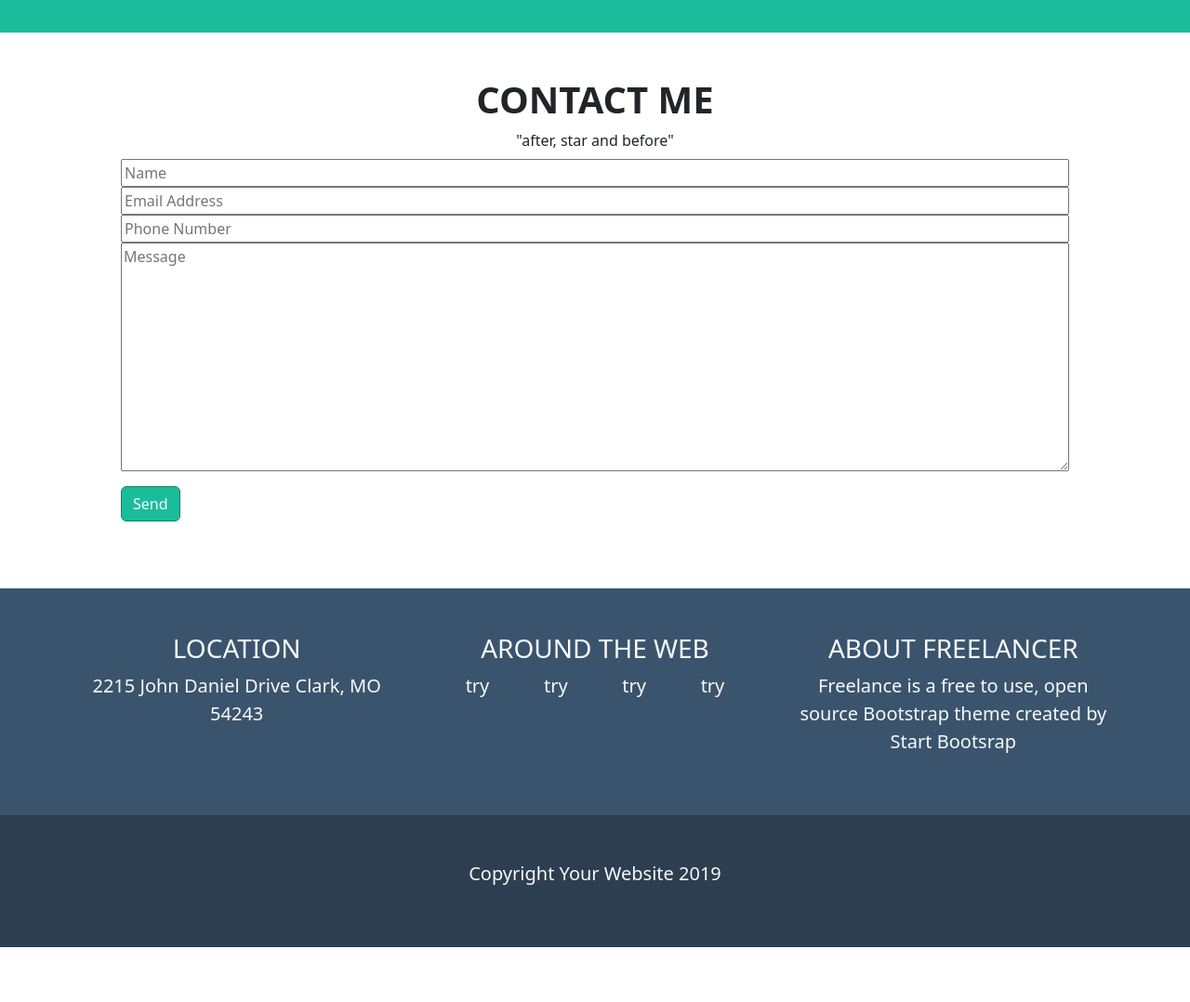
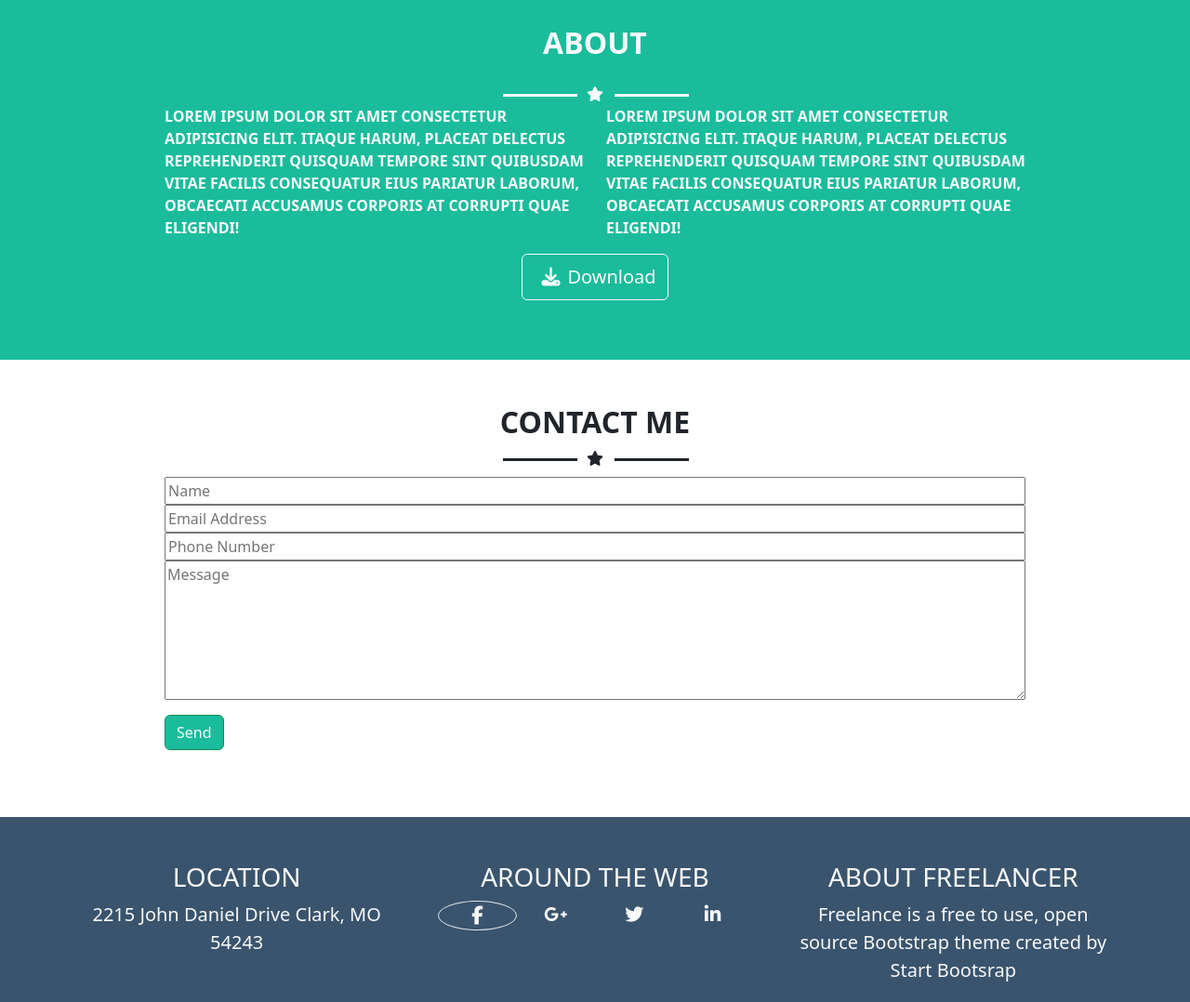
Before and after one commit to CalinCretu/html-css-bootstrap-freelancer, a plain HTML site: page index.html in a window 1280 px wide. Shown: the part 1497-2575 px from the top of the page at 93% size. Before the commit the page ends 2516 px from the top, so only its background shows below. Drawn offline with nearby package versions, Linux system fonts and the light colour scheme.

Commit message:
ADD - before_and_after

```diff
--- a/css/app.css
+++ b/css/app.css
@@ -17,3 +17,30 @@
 .bg-dark-blue {
   background-color: var(--dark-blue);
 }
+
+
+.star-line {
+  position: relative;
+}
+
+.star-line::before {
+  content: "";
+  display: block;
+  width: 80px;
+  height: 3px;
+  background: currentColor;
+  left: 30px;
+  top: 50%;
+  position: absolute;
+}
+
+.star-line::after {
+  content: "";
+  display: block;
+  width: 80px;
+  height: 3px;
+  background: currentColor;
+  left: -90px;
+  top: 50%;
+  position: absolute;
+}
--- a/index.html
+++ b/index.html
@@ -29,19 +29,35 @@
   <main>
     <section class="hero bg-green py-5">
       <div class="container d-flex justify-content-center">
-        <div class="row">
-          <div class="col-12 text-center text-light text-uppercase fw-bold">
-            <img class="img-fluid" src="" alt="">
-            <h1 class="fs-1 fw-bold"> Start Bootstrap</h1>
-            <div>"after, star and before"</div>
-            <div>
-              <div>Graphic Artist - Web Designer - Illustrator</div>
+        <div class="row row-cols-1 justify-content-center">
+          <div class="col text-center text-light text-uppercase fw-bold ">
+            <div class="col">
+              <img class="img-fluid pb-3" src="img/avatar.svg" alt="">
+            </div>
+            <div class="col">
+              <h1 class="fs-1 fw-bold">Start Bootstrap</h1>
+            </div>
+            <div class="col">
+              <span class="star-line py-2"><i class="fa-solid fa-star"></i></span>
+            </div>
+            <div>Graphic Artist - Web Designer - Illustrator</div>
+          </div>
+        </div>
+      </div>
+    </section>
+    <section class="portfolio py-5">
+      <div class="container d-flex justify-content-center">
+        <div class="row row-cols-1 justify-content-center">
+          <div class="col text-center text-dark text-uppercase fw-bold ">
+            <div class="col">
+              <h1 class="fs-3 fw-bold">Portfolio</h1>
+            </div>
+            <div class="col">
+              <span class="star-line py-2"><i class="fa-solid fa-star"></i></span>
             </div>
           </div>
-    </section>
-    <section class="portfolio text-center py-5">
-      <h1 class="fs-1 fw-bold text-uppercase">Portfolio</h1>
-      <div>"after, star and before"</div>
+        </div>
+      </div>
       <div class="container">
         <div class="row row-cols-3 py-4 gy-4">
           <div class="col"><img src="img/cabin.png" class="rounded-3 img-fluid" alt=""></div>
@@ -55,13 +71,15 @@
     </section>
     <section class="about bg-green py-5">
       <div class="container d-flex justify-content-center">
-        <div class="row">
-          <div class="col-12 text-center text-light text-uppercase fw-bold">
+        <div class="row justify-content-center">
+          <div class="col-10 text-center text-light text-uppercase fw-bold">
             <img src="" alt="">
-            <h1 class="fs-1 mb-4 fw-bold">About</h1>
-            <div>"after, star and before"</div>
+            <h1 class="fs-2 mb-4 fw-bold">About</h1>
+            <div class="col">
+              <span class="star-line py-2"><i class="fa-solid fa-star"></i></span>
+            </div>
             <div class="contaier">
-              <div class="row my-4 px-5">
+              <div class="row">
                 <div class="col-6 text-start">Lorem ipsum dolor sit amet consectetur adipisicing elit. Itaque harum,
                   placeat
                   delectus reprehenderit quisquam tempore sint quibusdam vitae facilis consequatur eius pariatur
@@ -79,19 +97,21 @@
           </div>
     </section>
     <section class="contact-me text-center py-5">
-      <h1 class="fs-1 fw-bold text-uppercase">Contact Me</h1>
-      <div>"after, star and before"</div>
+      <h1 class="fs-2 fw-bold text-uppercase">Contact Me</h1>
+      <div class="col">
+        <span class="star-line py-2"><i class="fa-solid fa-star"></i></span>
+      </div>
       <div class="container my-2">
-        <div class="row px-5">
-          <div class="col-12 d-flex flex-column">
+        <div class="row justify-content-center">
+          <div class="col-10 d-flex flex-column">
             <input type="text" placeholder="Name">
             <input type="email" placeholder="Email Address">
             <input type="text" placeholder="Phone Number">
-            <textarea name="" id="" cols="30" rows="10" placeholder="Message"></textarea>
-          </div>
-          <div class="text-start my-3">
-            <button class="btn btn-success bg-green"><a class="text-decoration-none text-light"
-                href="#">Send</a></button>
+            <textarea name="" id="" cols="30" rows="6" placeholder="Message"></textarea>
+            <div class="text-start my-3">
+              <button class="btn btn-success bg-green"><a class="text-decoration-none text-light"
+                  href="#">Send</a></button>
+            </div>
           </div>
         </div>
       </div>
@@ -108,11 +128,11 @@
           <div class="col">
             <h3 class="text-uppercase">Around the Web</h3>
             <div class="container">
-              <div class="row row-col-4">
-                <dov class="col">try</dov>
-                <dov class="col">try</dov>
-                <dov class="col">try</dov>
-                <dov class="col">try</dov>
+              <div class="row">
+                <div class="col-3 rounded-circle border"><i class="fa-brands fa-facebook-f"></i></div>
+                <div class="col-3"><i class="fa-brands fa-google-plus-g"></i></div>
+                <div class="col-3"><i class="fa-brands fa-twitter"></i></div>
+                <div class="col-3"><i class="fa-brands fa-linkedin-in"></i></div>
               </div>
             </div>
           </div>
```
Lines whose indentation alone changed are shown as unchanged.
